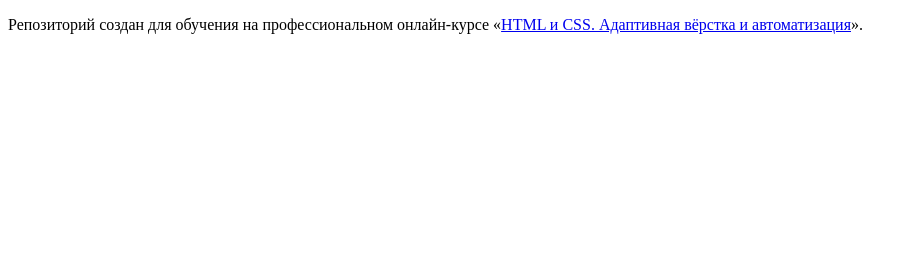
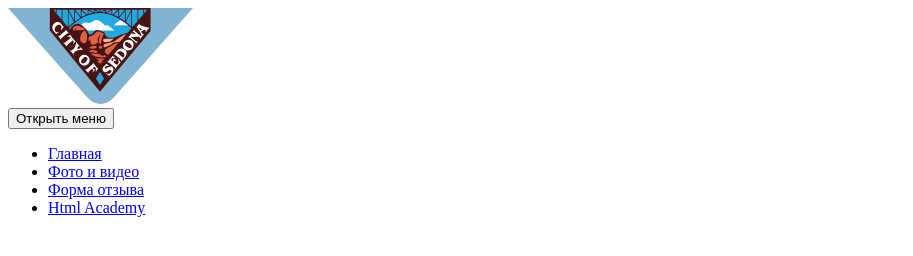
Before and after one commit to htmlacademy-adaptive/260671-sedona-26, a website: page source/index.html in a window 1280 px wide. Shown: the whole page, without its empty margins (0-913 px from the left). Drawn offline with Linux system fonts and the light colour scheme.

Commit message:
Marked up main header

```diff
--- a/source/index.html
+++ b/source/index.html
@@ -1,12 +1,38 @@
 <!DOCTYPE html>
-<html lang="ru">
+<html class="page" lang="ru">
   <head>
     <meta charset="utf-8">
     <title>HTML Academy: Седона</title>
   </head>
-  <body>
+  <body class="page__body">
+    <header class="main-header">
+      <a class="main-header__logo" href="#">
+        <img src="../source/img/logo.svg" width="185" height="96" alt="Городок Седона.">
+      </a>
+      <nav class="main-nav">
+        <button class="main-nav__toggle" type="button">
+          <span class="visually-hidden">Открыть меню</span>
+        </button>
+        <div class="main-nav__wrapper">
+          <ul class="main-nav__list">
+            <li class="main-nav__item main-nav__item--active">
+              <a class="main-nav__link" href="#">Главная</a>
+            </li>
+            <li class="main-nav__item">
+              <a class="main-nav__link" href="#">Фото и видео</a>
+            </li>
+            <li class="main-nav__item">
+              <a class="main-nav__link" href="#">Форма отзыва</a>
+            </li>
+            <li class="main-nav__item">
+              <a class="main-nav__link" href="#">Html Academy</a>
+            </li>
+          </ul>
+        </div>
+      </nav>
+    </header>
 
-    <p>Репозиторий создан для обучения на профессиональном онлайн‑курсе «<a href="https://htmlacademy.ru/intensive/adaptive">HTML и CSS. Адаптивная вёрстка и автоматизация</a>».</p>
+
 
   </body>
 </html>
```
Also changed, not shown: source/img/logo.svg (added).
